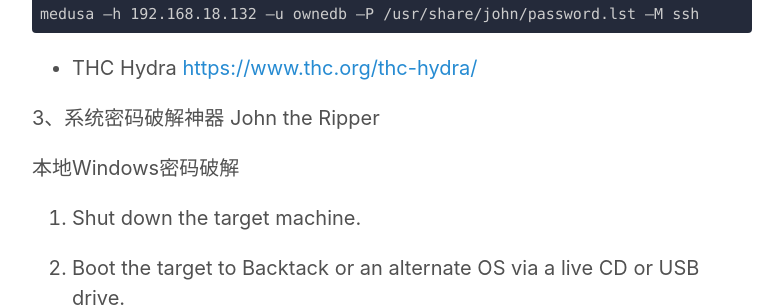
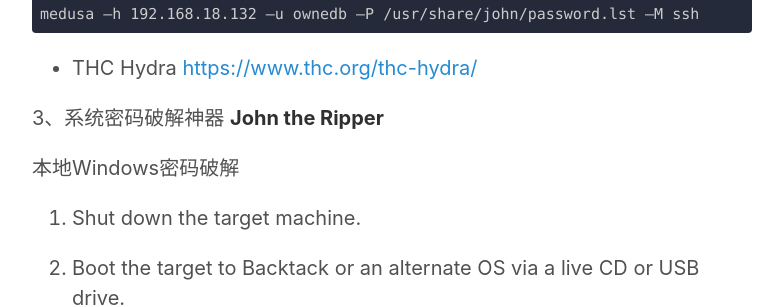
Before and after one commit to victor-infosec/victor-infosec.github.io, a Jekyll site: the page built from _posts/books/The-Basics-of-Hacking-and-Penetration-Testing/2018-04-06-The-Basics-of-Hacking-and-Penetration-Testing-Part3.md, in a window 1280 px wide and 1400 px high, scrolled down 767 px. Shown: the part 154-461 px from the top of the window, without its empty margins (248-1031 px from the left). Built offline with Jekyll 4.4.1, drawn with Linux system fonts in a browser that asks for light colours; nearby versions of some CDN libraries; some web fonts are replaced; library files that are not in the unit come from our copies; some of the changed text lies outside the part shown.

Commit message:
20180406

````diff
--- a/_posts/books/The-Basics-of-Hacking-and-Penetration-Testing/2018-04-06-The-Basics-of-Hacking-and-Penetration-Testing-Part3.md
+++ b/_posts/books/The-Basics-of-Hacking-and-Penetration-Testing/2018-04-06-The-Basics-of-Hacking-and-Penetration-Testing-Part3.md
@@ -40,7 +40,7 @@
  - THC Hydra [https://www.thc.org/thc-hydra/](https://www.thc.org/thc-hydra/)
 
 
-3、系统密码破解神器 John the Ripper
+3、系统密码破解神器 **John the Ripper**
 
 本地Windows密码破解
 
@@ -77,7 +77,7 @@
   samdump2 SAM sys_key.txt > /tmp/hash.txt
 ```
 
-5. Use JtR to crack the passwords.
+5、 Use JtR to crack the passwords.
 
 ```
   john /tmp/hashes.txt --format=nt
````
